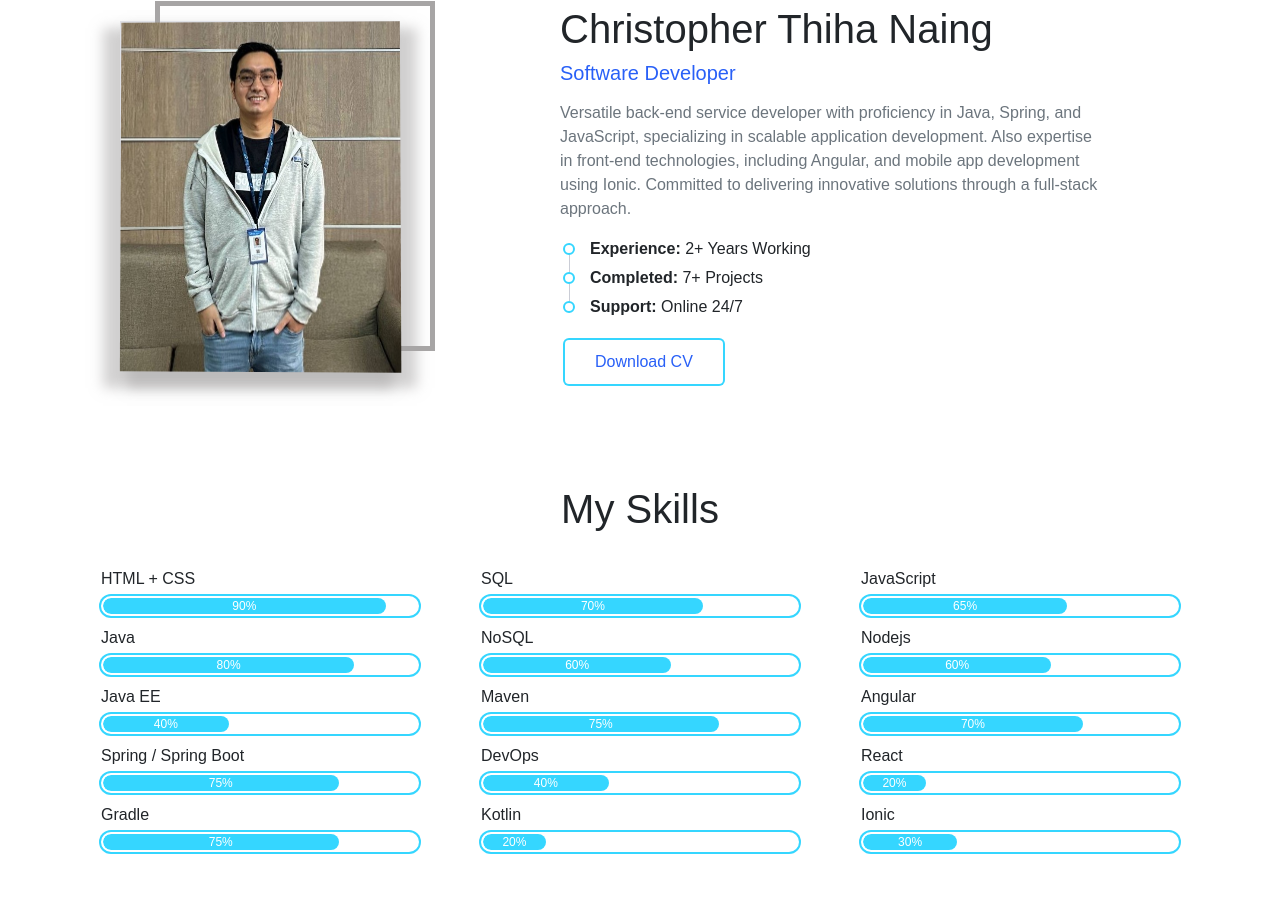
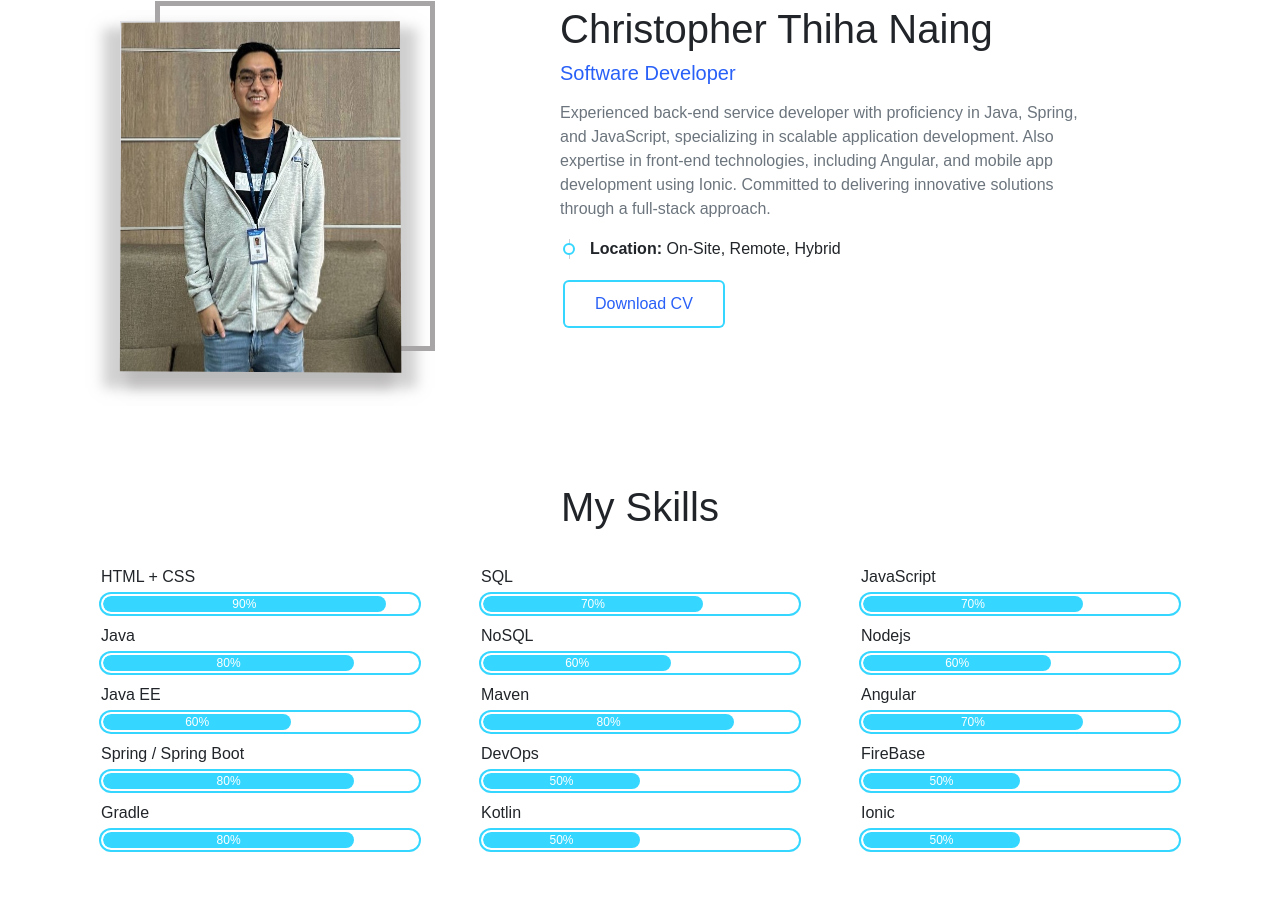
Before and after one commit to Christopher-Thi-Ha-Naing/portfolio, a plain HTML site: page index.html in a window 1280 px wide. Shown: the part 793-1700 px from the top of the page. Drawn offline with Linux system fonts and the light colour scheme; a web font is replaced by a local one.

Commit message:
changes in CV and index

```diff
--- a/index.html
+++ b/index.html
@@ -101,11 +101,11 @@
         <div class="col-lg-6 offset-lg-1 wow fadeInRight">
           <h1 class="fw-light">Christopher Thiha Naing</h1>
           <h5 class="fg-dark-blue mb-3">Software Developer</h5>
-          <p class="text-muted">Versatile back-end service developer with proficiency in Java, Spring, and JavaScript, specializing in scalable application development. Also expertise in front-end technologies, including Angular, and mobile app development using Ionic. Committed to delivering innovative solutions through a full-stack approach.</p>
+          <p class="text-muted">Experienced back-end service developer with proficiency in Java, Spring, and JavaScript, specializing in scalable application development. Also expertise in front-end technologies, including Angular, and mobile app development using Ionic. Committed to delivering innovative solutions through a full-stack approach.</p>
           <ul class="theme-list">
-            <li><b>Experience:</b> 2+ Years Working</li>
-            <li><b>Completed:</b> 7+ Projects</li>
-            <li><b>Support:</b> Online 24/7</li>
+            <!-- <li><b>Experience:</b> 2+ years Programming Experience</li>
+            <li><b>Completed:</b> 7+ Projects</li> -->
+            <li><b>Location:</b> On-Site, Remote, Hybrid</li>
           </ul>
           <button class="btn btn-theme-outline" id="downloadButton" onclick="downloadCV()">Download CV</button>
         </div>
@@ -131,19 +131,19 @@
             <div class="progress-wrapper wow fadeInUp">
               <span class="caption">Java EE</span>
               <div class="progress">
-                <div class="progress-bar" role="progressbar" style="width: 40%;" aria-valuenow="75" aria-valuemin="0" aria-valuemax="100">40%</div>
+                <div class="progress-bar" role="progressbar" style="width: 60%;" aria-valuenow="75" aria-valuemin="0" aria-valuemax="100">60%</div>
               </div>
             </div>
             <div class="progress-wrapper wow fadeInUp">
               <span class="caption">Spring / Spring Boot</span>
               <div class="progress">
-                <div class="progress-bar" role="progressbar" style="width: 75%;" aria-valuenow="75" aria-valuemin="0" aria-valuemax="100">75%</div>
+                <div class="progress-bar" role="progressbar" style="width: 80%;" aria-valuenow="75" aria-valuemin="0" aria-valuemax="100">80%</div>
               </div>
             </div>
             <div class="progress-wrapper wow fadeInUp">
               <span class="caption">Gradle</span>
               <div class="progress">
-                <div class="progress-bar" role="progressbar" style="width: 75%;" aria-valuenow="75" aria-valuemin="0" aria-valuemax="100">75%</div>
+                <div class="progress-bar" role="progressbar" style="width: 80%;" aria-valuenow="75" aria-valuemin="0" aria-valuemax="100">80%</div>
               </div>
             </div>
           </div>
@@ -166,19 +166,19 @@
             <div class="progress-wrapper wow fadeInUp">
               <span class="caption">Maven</span>
               <div class="progress">
-                <div class="progress-bar" role="progressbar" style="width: 75%;" aria-valuenow="75" aria-valuemin="0" aria-valuemax="100">75%</div>
+                <div class="progress-bar" role="progressbar" style="width: 80%;" aria-valuenow="75" aria-valuemin="0" aria-valuemax="100">80%</div>
               </div>
             </div>
             <div class="progress-wrapper wow fadeInUp">
               <span class="caption">DevOps</span>
               <div class="progress">
-                <div class="progress-bar" role="progressbar" style="width: 40%;" aria-valuenow="75" aria-valuemin="0" aria-valuemax="100">40%</div>
+                <div class="progress-bar" role="progressbar" style="width: 50%;" aria-valuenow="75" aria-valuemin="0" aria-valuemax="100">50%</div>
               </div>
             </div>
             <div class="progress-wrapper wow fadeInUp">
               <span class="caption">Kotlin</span>
               <div class="progress">
-                <div class="progress-bar" role="progressbar" style="width: 20%;" aria-valuenow="75" aria-valuemin="0" aria-valuemax="100">20%</div>
+                <div class="progress-bar" role="progressbar" style="width: 50%;" aria-valuenow="75" aria-valuemin="0" aria-valuemax="100">50%</div>
               </div>
             </div>
           </div>
@@ -189,7 +189,7 @@
            <div class="progress-wrapper wow fadeInUp">
               <span class="caption">JavaScript</span>
               <div class="progress">
-                <div class="progress-bar" role="progressbar" style="width: 65%;" aria-valuenow="75" aria-valuemin="0" aria-valuemax="100">65%</div>
+                <div class="progress-bar" role="progressbar" style="width: 70%;" aria-valuenow="75" aria-valuemin="0" aria-valuemax="100">70%</div>
               </div>
             </div>
             <div class="progress-wrapper wow fadeInUp">
@@ -205,15 +205,15 @@
               </div>
             </div>
             <div class="progress-wrapper wow fadeInUp">
-              <span class="caption">React</span>
+              <span class="caption">FireBase</span>
               <div class="progress">
-                <div class="progress-bar" role="progressbar" style="width: 20%;" aria-valuenow="75" aria-valuemin="0" aria-valuemax="100">20%</div>
+                <div class="progress-bar" role="progressbar" style="width: 50%;" aria-valuenow="75" aria-valuemin="0" aria-valuemax="100">50%</div>
               </div>
             </div>
             <div class="progress-wrapper wow fadeInUp">
               <span class="caption">Ionic</span>
               <div class="progress">
-                <div class="progress-bar" role="progressbar" style="width: 30%;" aria-valuenow="75" aria-valuemin="0" aria-valuemax="100">30%</div>
+                <div class="progress-bar" role="progressbar" style="width: 50%;" aria-valuenow="75" aria-valuemin="0" aria-valuemax="100">50%</div>
               </div>
             </div>
           </div>
@@ -261,6 +261,14 @@
               </div>
             </li>
             <li>
+              <div class="title">2020 - 2021</div>
+              <div class="details">
+                <h5>Research Analyst</h5>
+                <small  class="fg-dark-blue">Zen Research Myanmar</small>
+                <p>Design Research Tools and Project Strategy, Develop Database and Interpret Collected Data, Analysis for Evaluating and presenting data</p>
+              </div>
+            </li>
+            <li>
               <div class="title">2019 - 2020</div>
               <div class="details">
                 <h5>Business Analyst</h5>
@@ -268,14 +276,6 @@
                 <p>Requirement Analysis and draw Technical Diagrams. Provide Testing, Implementation and User Training. Communication with PM Team and Development Team</p>
               </div>
             </li>
-            <!-- <li>
-              <div class="title">2011</div>
-              <div class="details">
-                <h5>Specialize of course</h5>
-                <small class="fg-theme">University of Study</small>
-                <p>There are many variations of passages of Lorem Ipsum available, but the majority have suffered</p>
-              </div>
-            </li> -->
           </ul>
         </div>
       </div>
```
Also changed, not shown: 1 other file.
